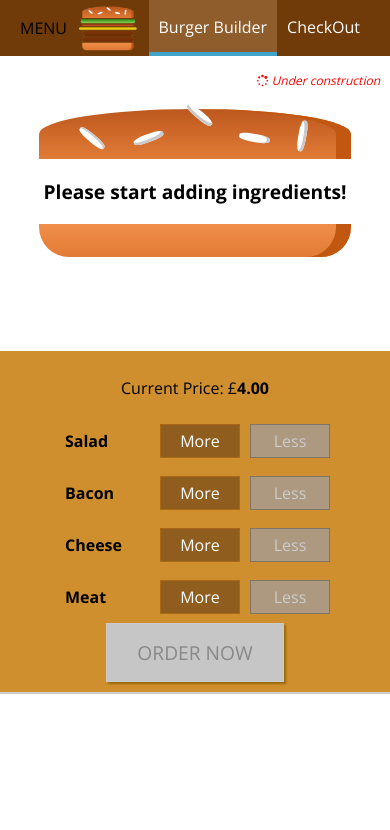
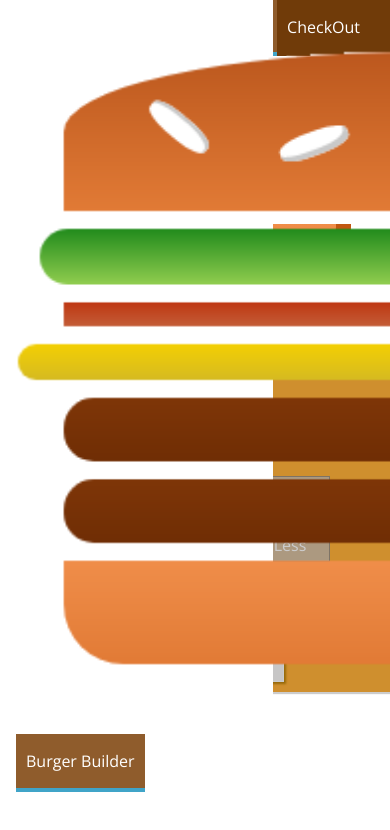
Before and after one commit to manuel-valles/make-a-burger, a React app: page / in a window 390 px wide. Shown: the top 830 px of the page. Built offline with nearby package versions, Linux system fonts and the light colour scheme.

Commit message:
Creating a responsive SideDrawer

```diff
--- a/src/components/Layout/Layout.js
+++ b/src/components/Layout/Layout.js
@@ -2,10 +2,12 @@
 import Auxiliar from '../../hoc/Auxiliar';
 import styles from './Layout.css';
 import Toolbar from '../Navigation/Toolbar/Toolbar';
+import SideDrawer from '../Navigation/SideDrawer/SideDrawer';
 
 const layout = (props) => (
     <Auxiliar>
         <Toolbar />
+        <SideDrawer />
         <main className={styles.Content}>
             <p className={styles.Temp}><i className="fa fa-spinner" aria-hidden="true"></i> Under construction</p>
             {props.children}
--- /dev/null
+++ b/src/components/Navigation/SideDrawer/SideDrawer.css
@@ -0,0 +1,27 @@
+.SideDrawer{
+    position: fixed;
+    width: 280px;
+    max-width: 70%;
+    height: 100%;
+    left: 0;
+    top: 0;
+    z-index: 200;
+    background-color: white;
+    padding: 32px 16px;
+    box-sizing: border-box;
+    transition: transform 0.3s ease-out;
+}
+
+@media (min-width: 500px) {
+    .SideDrawer{
+        display: none;
+    }
+}
+
+.Open{
+    transform: translateX(0);
+}
+
+.Close {
+    transform: translateX(-100%);
+}
--- /dev/null
+++ b/src/components/Navigation/SideDrawer/SideDrawer.js
@@ -0,0 +1,17 @@
+import React from 'react';
+import Logo from '../../Logo/Logo';
+import NavigationItems from '../NavigationItems/NavigationItems';
+import styles from './SideDrawer.css';
+
+const sideDrawer = (props) => {
+    return(
+        <div className={styles.SideDrawer}>
+            <Logo />
+            <nav>
+                <NavigationItems />
+            </nav>
+        </div>
+    );
+};
+
+export default sideDrawer;
```
